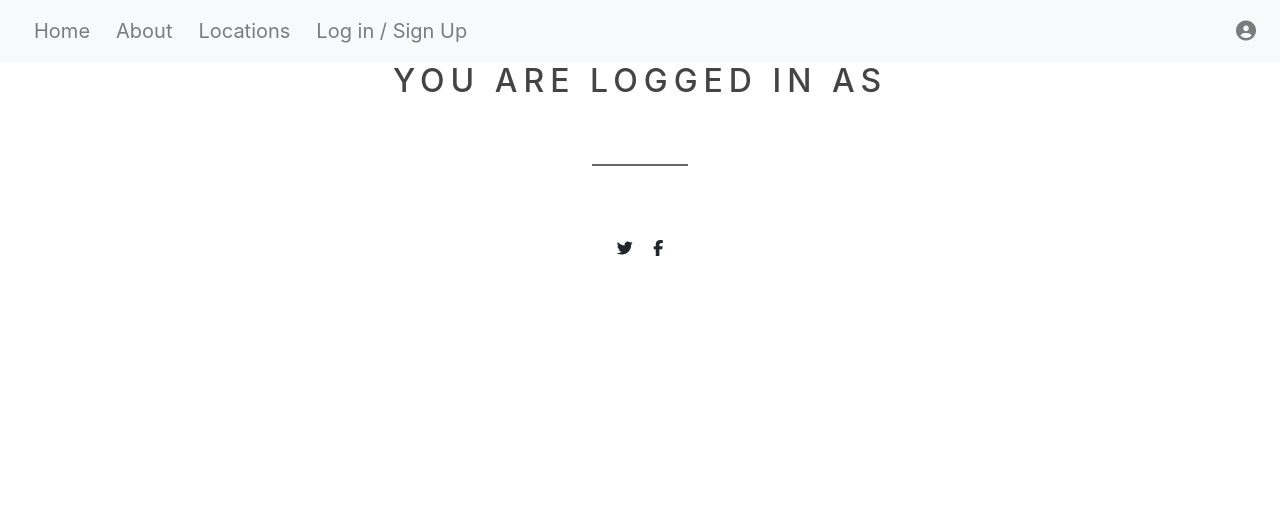
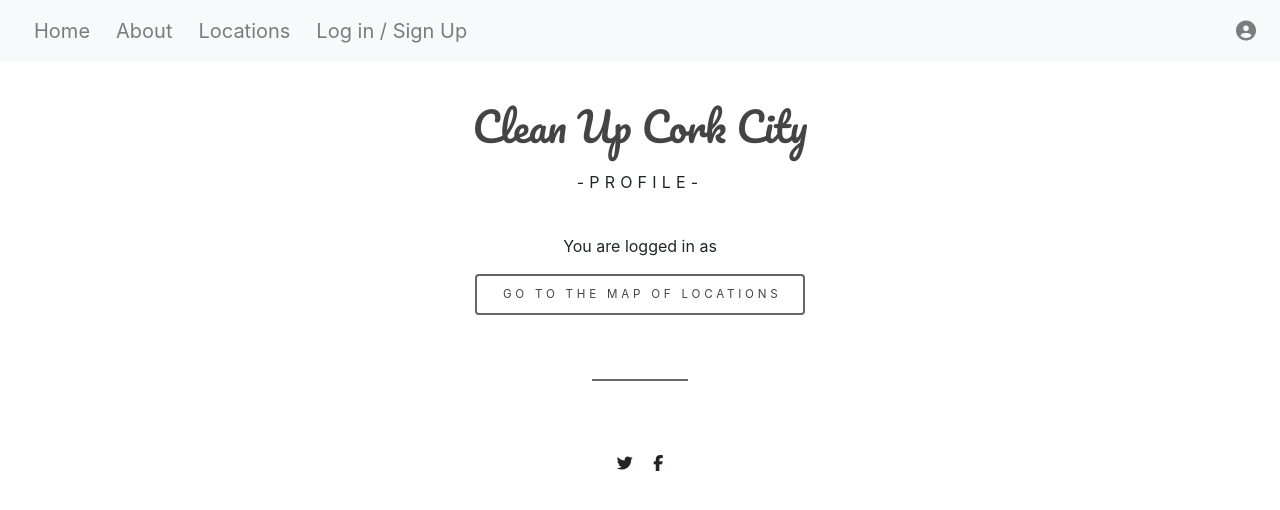
Before and after one commit to natalijabujevic0708/Clean-Up-Cork-City, a Python web app: template templates/profile.html in a window 1280 px wide. Shown: the top 510 px of the page. Run offline with Jinja, Linux system fonts and the light colour scheme; the template is opened without the code that fills it, so the values that code supplies are empty; some libraries are stand-ins or nearby versions.

Commit message:
Added the title on the page and a link for locations.html

```diff
--- a/templates/profile.html
+++ b/templates/profile.html
@@ -1,3 +1,11 @@
 {% extends 'base.html' %} {% block content %}
-<h2>You are logged in as {{session['username']}}</h2>
+<section class="titleContainer">
+  <h1 class="title">Clean Up Cork City</h1>
+  <p>-Profile-</p>
+</section>
+<p>You are logged in as {{session['username']}}</p>
+<ul class="actions">
+  <li><a href="{{url_for('locations')}}" class="button">Go to the map of locations</a></li>
+</ul>
+
 {% endblock %}
```
